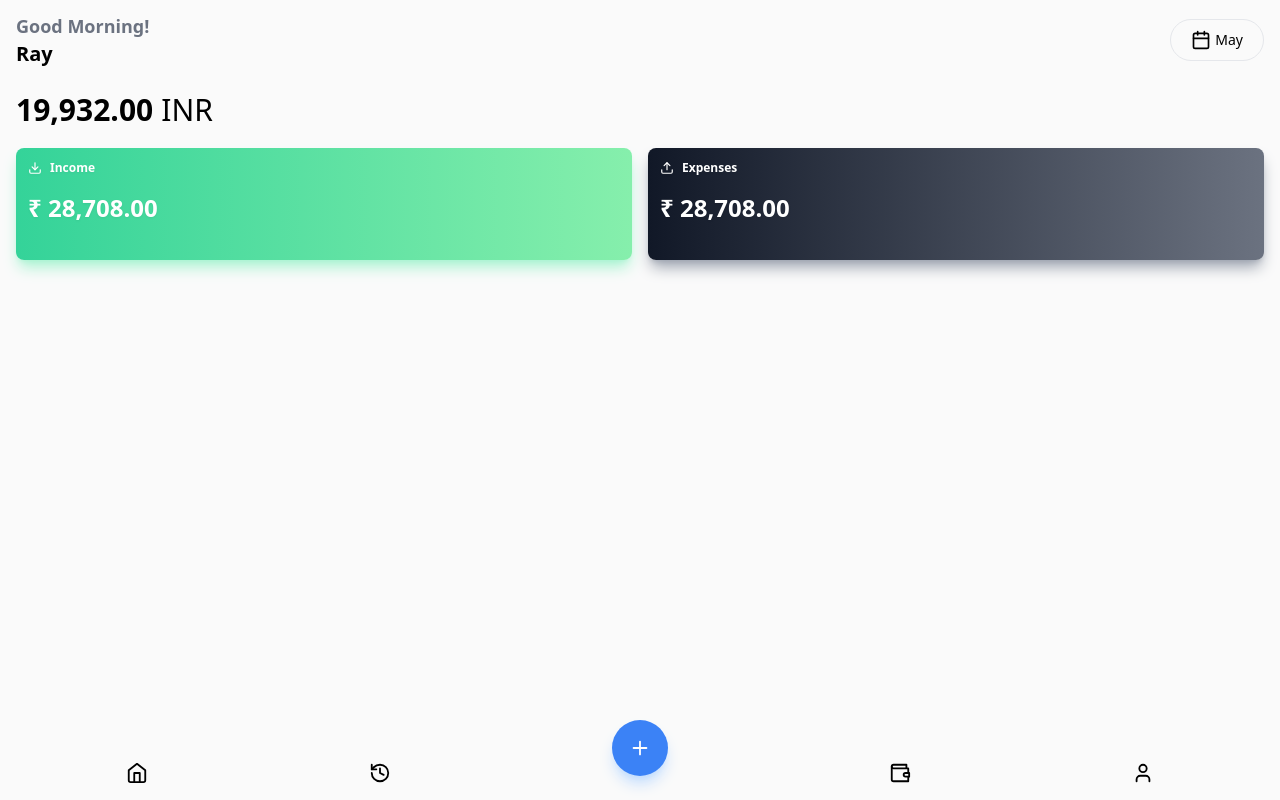
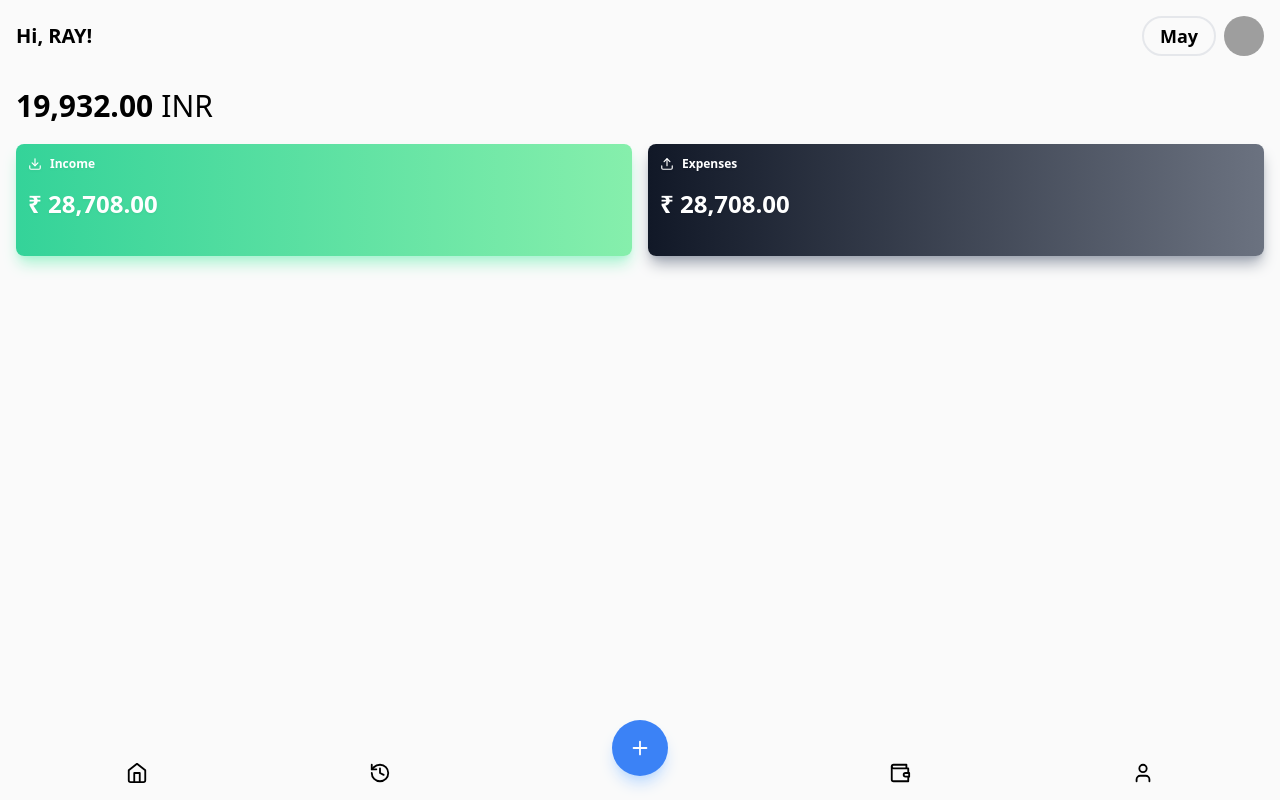
Before and after one commit to ImRayy/ExpenseManager, a Next.js app: page / in a window 1280 px wide. Built offline with nearby package versions, Linux system fonts and the light colour scheme; grey boxes are pictures that could not be loaded.

Commit message:
Updated header

```diff
--- /dev/null
+++ b/components/ui/Header.tsx
@@ -0,0 +1,38 @@
+import { ChevronLeft } from "lucide-react";
+import { useRouter } from "next/router";
+import Button from "./Button";
+import React from "react";
+
+interface HeaderProps {
+  title?: string;
+  amount?: string;
+  currency?: "inr" | "dollar";
+}
+const Header = ({ title, amount, currency }: HeaderProps) => {
+  const router = useRouter();
+  return (
+    <div className="fixed left-0 top-0 flex w-full items-center text-xl font-bold">
+      <div className="flex w-full items-center justify-between p-4">
+        <span className="flex items-center gap-4">
+          {router.pathname !== "/" ? (
+            <Button variant="secondary" size="equal">
+              <ChevronLeft />
+            </Button>
+          ) : (
+            <span>Hi, RAY!</span>
+          )}
+        </span>
+        <span className="flex items-center gap-2">
+          <span className="rounded-full border-2 px-4 py-1 text-lg">May</span>
+          <img
+            src="https://st3.depositphotos.com/6672868/13701/v/450/depositphotos_137014128-stock-illustration-user-profile-icon.jpg"
+            alt="profile"
+            className="h-10 w-10 rounded-full"
+          />
+        </span>
+      </div>
+    </div>
+  );
+};
+
+export default Header;
--- a/components/ui/NavHeader.tsx
+++ /dev/null
@@ -1,28 +0,0 @@
-import { ChevronLeft } from "lucide-react";
-import Button from "./Button";
-import React from "react";
-
-interface HeaderProps {
-  title: string;
-  amount: string;
-  currency: "inr" | "dollar";
-}
-const NavHeader = ({ title, amount, currency }: HeaderProps) => {
-  return (
-    <div className="fixed left-0 top-0 flex w-full items-center text-xl font-bold">
-      <div className="flex w-full items-center gap-4 p-4">
-        <Button variant="secondary" rounded="lg" size="equal">
-          <ChevronLeft />
-        </Button>
-        <div className="flex w-full justify-between">
-          {title}
-          <span className="text-lg">
-            {amount} <span className="font-light uppercase">{currency}</span>
-          </span>
-        </div>
-      </div>
-    </div>
-  );
-};
-
-export default NavHeader;
--- a/pages/accounts.tsx
+++ b/pages/accounts.tsx
@@ -1,5 +1,4 @@
 import AccountCard from "@/components/account/AccountCard";
-import NavHeader from "@/components/ui/NavHeader";
 import Button from "@/components/ui/Button";
 import MyModal from "@/components/ui/Modal";
 import React, { useState } from "react";
@@ -8,8 +7,7 @@ const Accounts = () => {
   // const [account, setAccount] = useState({ holderName: "" });
   return (
     <div className="px-4 pt-4">
-      <NavHeader title="Account" currency="inr" amount="19,340.00" />
-      <section className="pt-20">
+      <section className="pt-4">
         <AccountCard />
       </section>
       <div className="pt-6"></div>
--- a/pages/budget/[[...index]].tsx
+++ b/pages/budget/[[...index]].tsx
@@ -2,6 +2,7 @@ import { GetServerSidePropsContext, InferGetStaticPropsType } from "next";
 import Categories from "@/components/Budget/Categories";
 import { Download, Upload } from "lucide-react";
 import PieChart from "@/components/ui/Chart";
+import Header from "@/components/ui/Header";
 import Title from "@/components/ui/Title";
 import React from "react";
 
@@ -15,7 +16,8 @@ const Budget = ({
   index,
 }: InferGetStaticPropsType<typeof getServerSideProps>) => {
   return (
-    <div className="flex min-h-screen flex-col items-center gap-4 px-4 pt-4">
+    <div className="flex min-h-screen flex-col items-center gap-4 px-4 pt-20 ">
+      <Header />
       {/* Title */}
       <Title title={index?.toString()} currency="inr" amount="22,898.00" />
       {/* Chart */}
--- a/pages/index.tsx
+++ b/pages/index.tsx
@@ -1,26 +1,14 @@
 import InfoCards from "@/components/home/InfoCards";
+// import Header from "@/components/ui/Header"ddk;
+// import Header from "@/components/ui/Header";
+import Header from "@/components/ui/Header";
 import Title from "@/components/ui/Title";
-import { Calendar } from "lucide-react";
 import React from "react";
-
 const Home = () => {
   return (
-    <div className="flex w-full flex-col gap-2 px-4">
+    <div className="flex w-full flex-col gap-2 px-4 pt-20">
       {/* Header */}
-      <section className="mb-2 mt-3 flex h-14 w-full items-center justify-between text-sm text-black">
-        <div className="flex flex-col">
-          <span className="text-lg font-semibold text-gray-500">
-            Good Morning!
-          </span>
-          <span className="text-xl font-extrabold">Ray</span>
-        </div>
-        <div className="flex items-center gap-4 text-sm">
-          <span className="flex gap-1 rounded-full border px-5 py-2.5">
-            <Calendar size={20} />
-            May
-          </span>
-        </div>
-      </section>
+      <Header title="Home" currency="inr" amount="89,999.00" />
       {/* Info */}
       <section className="mb-3">
         <Title amount="19,932.00" currency="inr" />
```
